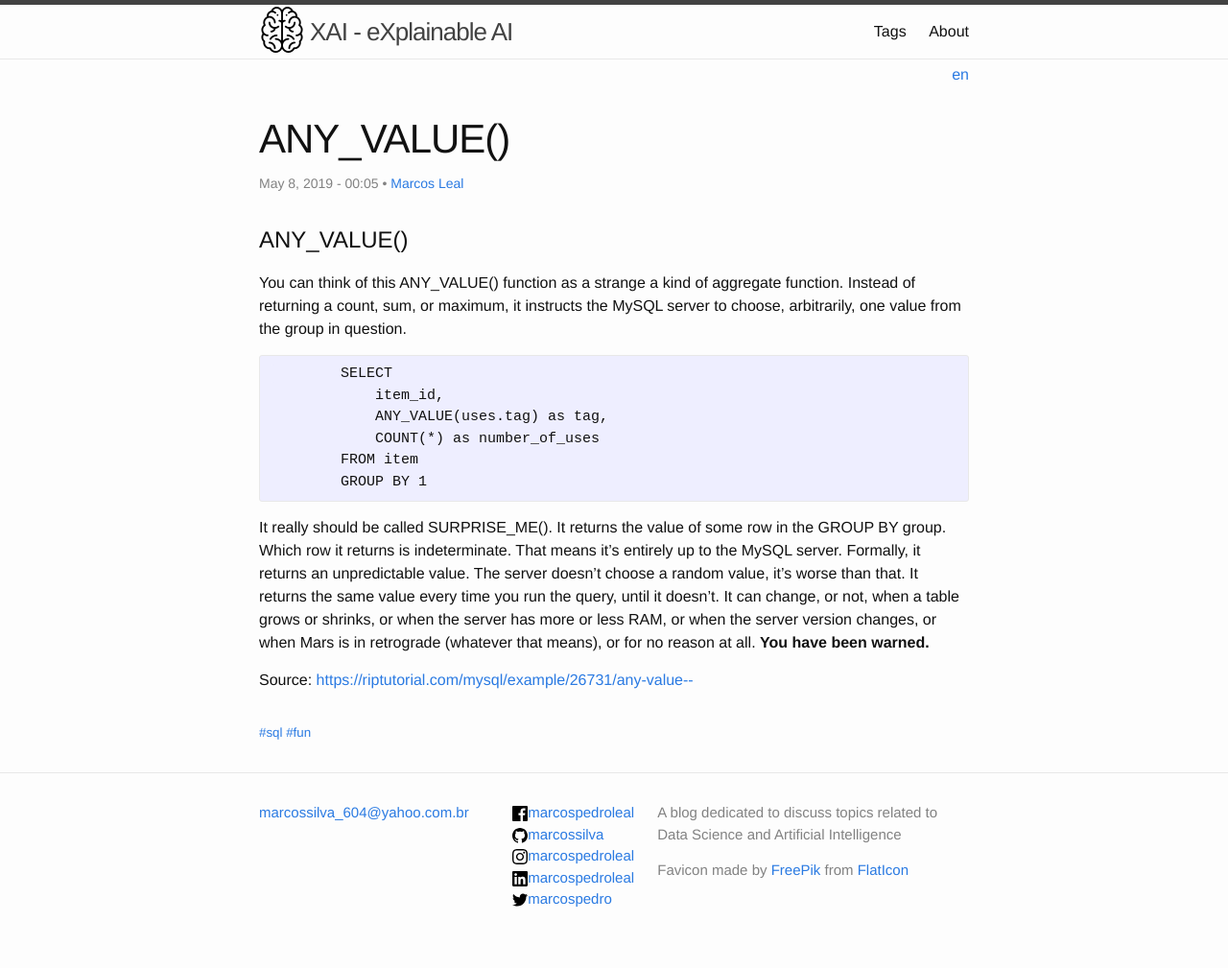
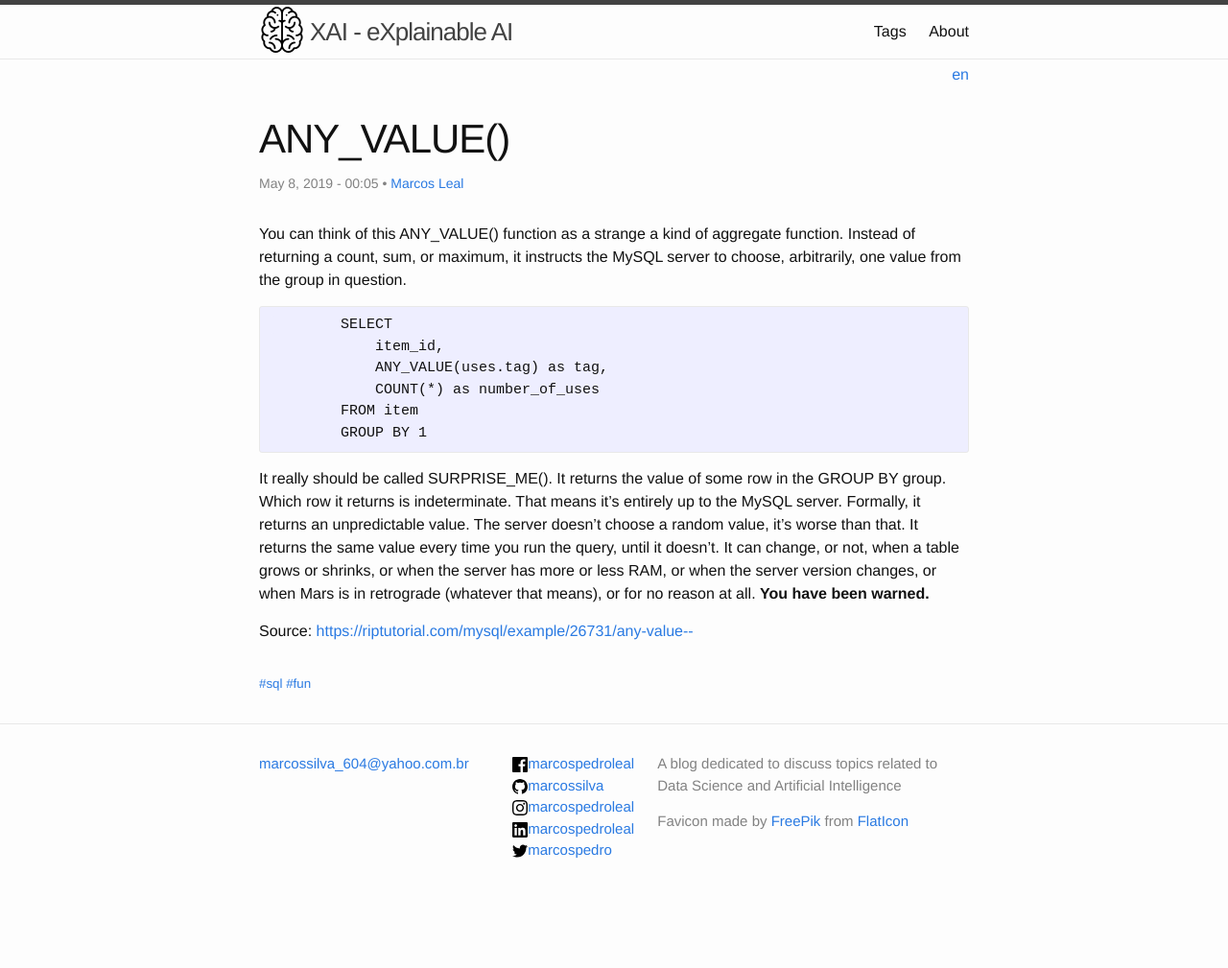
Before and after one commit to marcossilva/marcossilva.github.io, a Jekyll site: the page built from _posts/en/2019-05-08-any-value.md, in a window 1280 px wide. Shown: the whole page at 96% size. Built offline with Jekyll 4.4.1, drawn with Linux system fonts in a browser that asks for light colours; after the commit the page ends 958 px from its top, so only the background shows below that.

Commit message:
Removed unnecessary extra H1

````diff
--- a/_posts/en/2019-05-08-any-value.md
+++ b/_posts/en/2019-05-08-any-value.md
@@ -7,7 +7,6 @@ categories: en
 tags: sql fun
 ---
 
-# ANY_VALUE()
 You can think of this ANY_VALUE() function as a strange a kind of aggregate function. Instead of returning a count, sum, or maximum, it instructs the MySQL server to choose, arbitrarily, one value from the group in question.
 
 ```mysql
````
